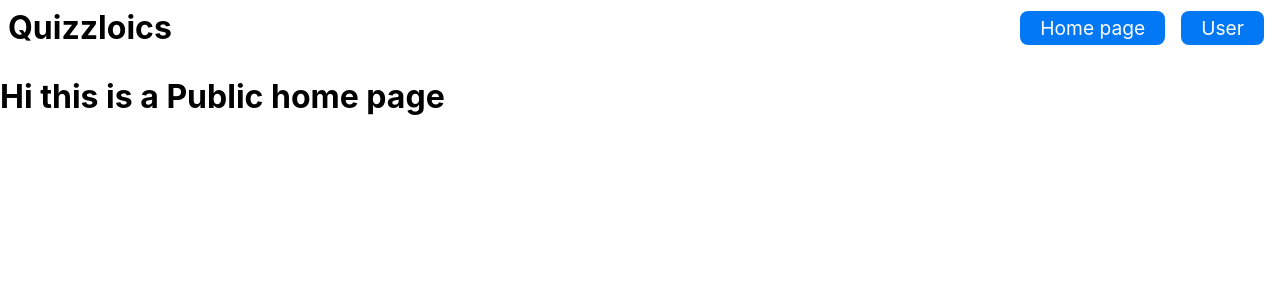
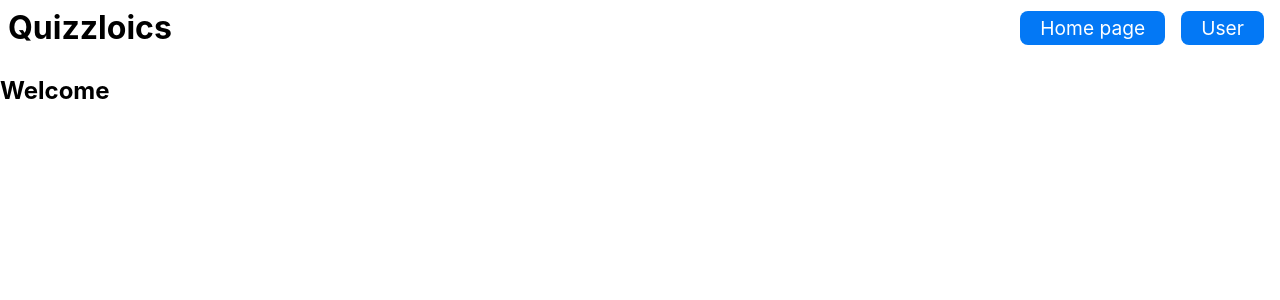
Before and after one commit to Mahesh-Ironcoder/reactjs-bestenlist, a React (Create React App) app in the folder Project/leader-boards/: page / in a window 1280 px wide. Shown: the top 300 px of the page. Built offline with nearby package versions, Linux system fonts and the light colour scheme.

Commit message:
Adds dashboard to the page

```diff
--- a/Project/leader-boards/src/App.js
+++ b/Project/leader-boards/src/App.js
@@ -1,29 +1,20 @@
 import "./App.css";
 
-import UserDashboard from "./components/UserDashboard";
-import { BrowserRouter as Router, Route, Switch } from "react-router-dom";
+// import UserDashboard from "./components/UserDashboard";
+// import { BrowserRouter as Router } from "react-router-dom";
 import Header from "./components/Header";
+import DashBoard from "./components/DashBoard";
 
-function PublicPage(props) {
-	return <h1> Hi this is a Public home page</h1>;
-}
+// function PublicPage(props) {
+// 	return <h1> Hi this is a Public home page</h1>;
+// }
 
 function App() {
 	return (
-		<Router>
+		<div className='app-container'>
 			<Header />
-			<Switch>
-				<Route path='/user'>
-					<UserDashboard />
-				</Route>
-				<Route path='/'>
-					<PublicPage />
-				</Route>
-				<Route path='*'>
-					<h1>404 Page not found</h1>
-				</Route>
-			</Switch>
-		</Router>
+			<DashBoard />
+		</div>
 	);
 }
 
--- /dev/null
+++ b/Project/leader-boards/src/components/DashBoard.js
@@ -0,0 +1,11 @@
+import React from "react";
+
+function DashBoard(props) {
+	return (
+		<div>
+			<h2>Welcome {props.name}</h2>
+		</div>
+	);
+}
+
+export default DashBoard;
--- a/Project/leader-boards/src/index.js
+++ b/Project/leader-boards/src/index.js
@@ -1,14 +1,17 @@
-import React from 'react';
-import ReactDOM from 'react-dom';
-import './index.css';
-import App from './App';
-import reportWebVitals from './reportWebVitals';
+import React from "react";
+import ReactDOM from "react-dom";
+import "./index.css";
+import App from "./App";
+import reportWebVitals from "./reportWebVitals";
+import { BrowserRouter } from "react-router-dom";
 
 ReactDOM.render(
-  <React.StrictMode>
-    <App />
-  </React.StrictMode>,
-  document.getElementById('root')
+	<React.StrictMode>
+		<BrowserRouter>
+			<App />
+		</BrowserRouter>
+	</React.StrictMode>,
+	document.getElementById("root")
 );
 
 // If you want to start measuring performance in your app, pass a function
```
Also changed, not shown: 1 other file (tests, documents, lock files or other folders).
